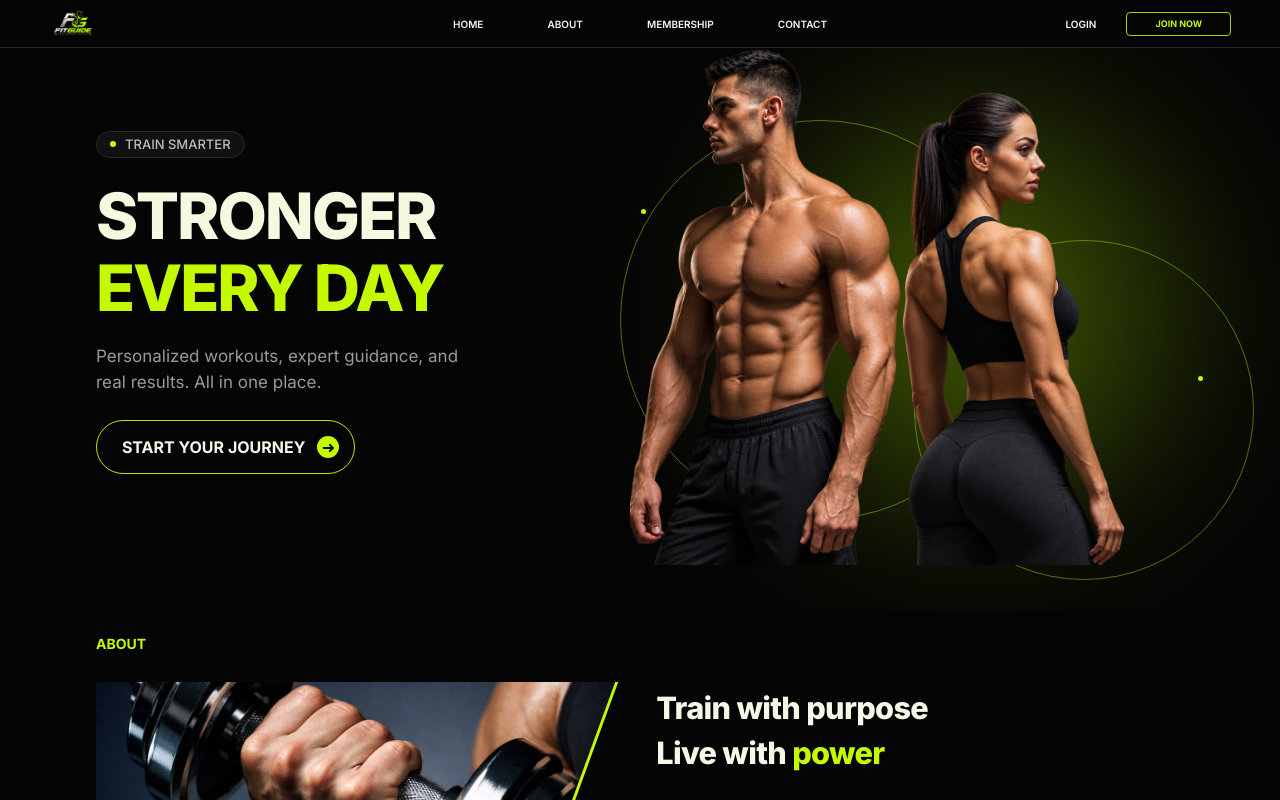
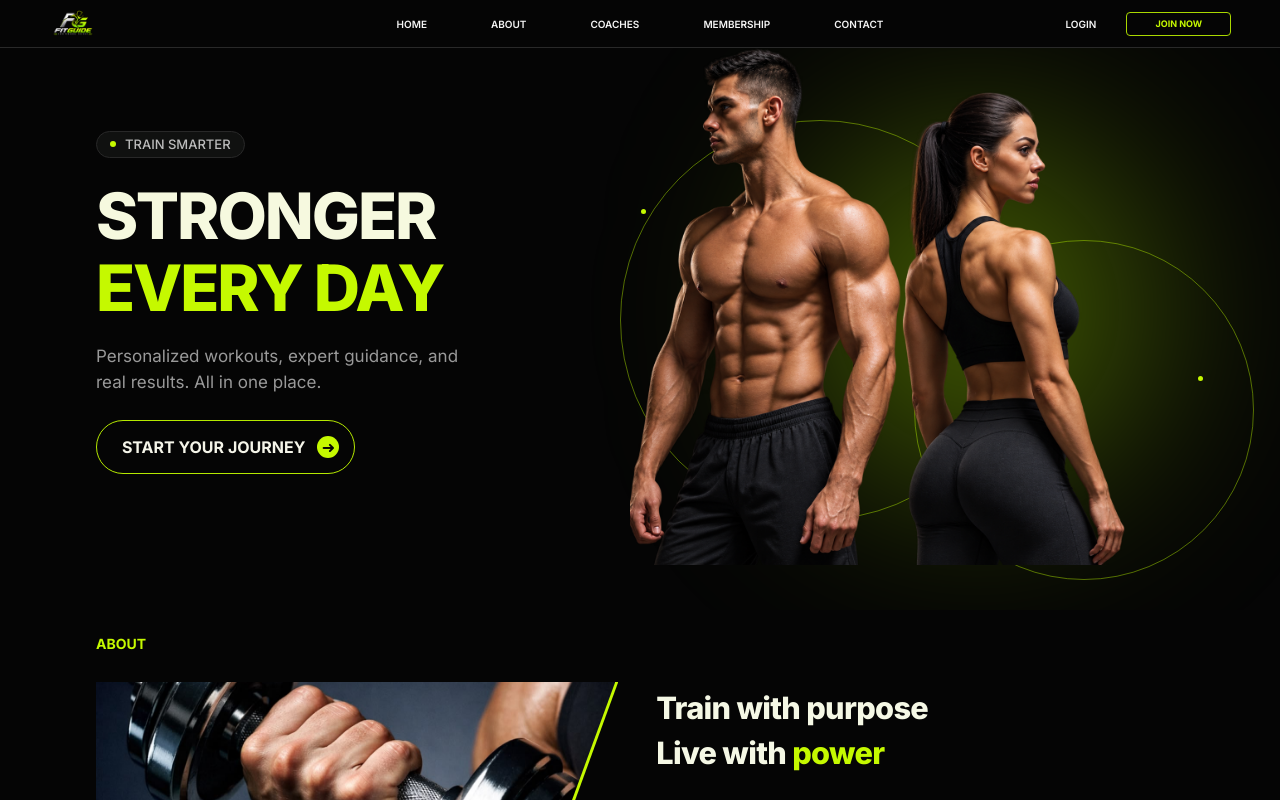
Before and after one commit to Gobi-04/gym, a React (Vite) app in the folder frontend/: page / in a window 1280 px wide. Shown: the top 800 px of the page. Built offline with nearby package versions, Linux system fonts and the light colour scheme.

Commit message:
add coaches in navbar

```diff
--- a/frontend/src/components/Navbar.jsx
+++ b/frontend/src/components/Navbar.jsx
@@ -15,6 +15,7 @@ function Navbar() {
         <nav className="nav-links">
           <a href="#home">HOME</a>
           <a href="#about">ABOUT</a>
+          <a href="#coaches">COACHES</a>
           <a href="#membership">MEMBERSHIP</a>
           <a href="#contact">CONTACT</a>
         </nav>
```
